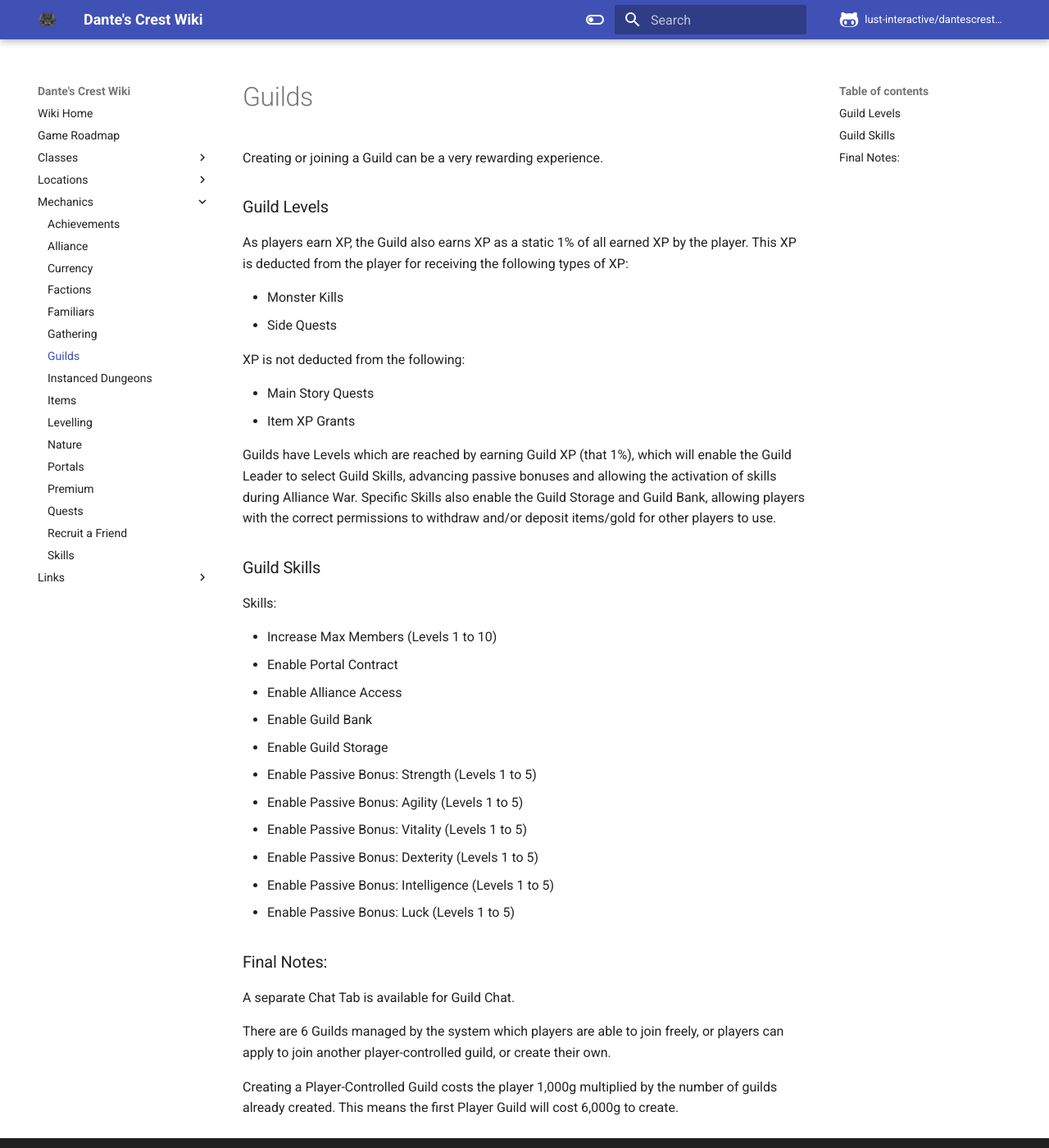
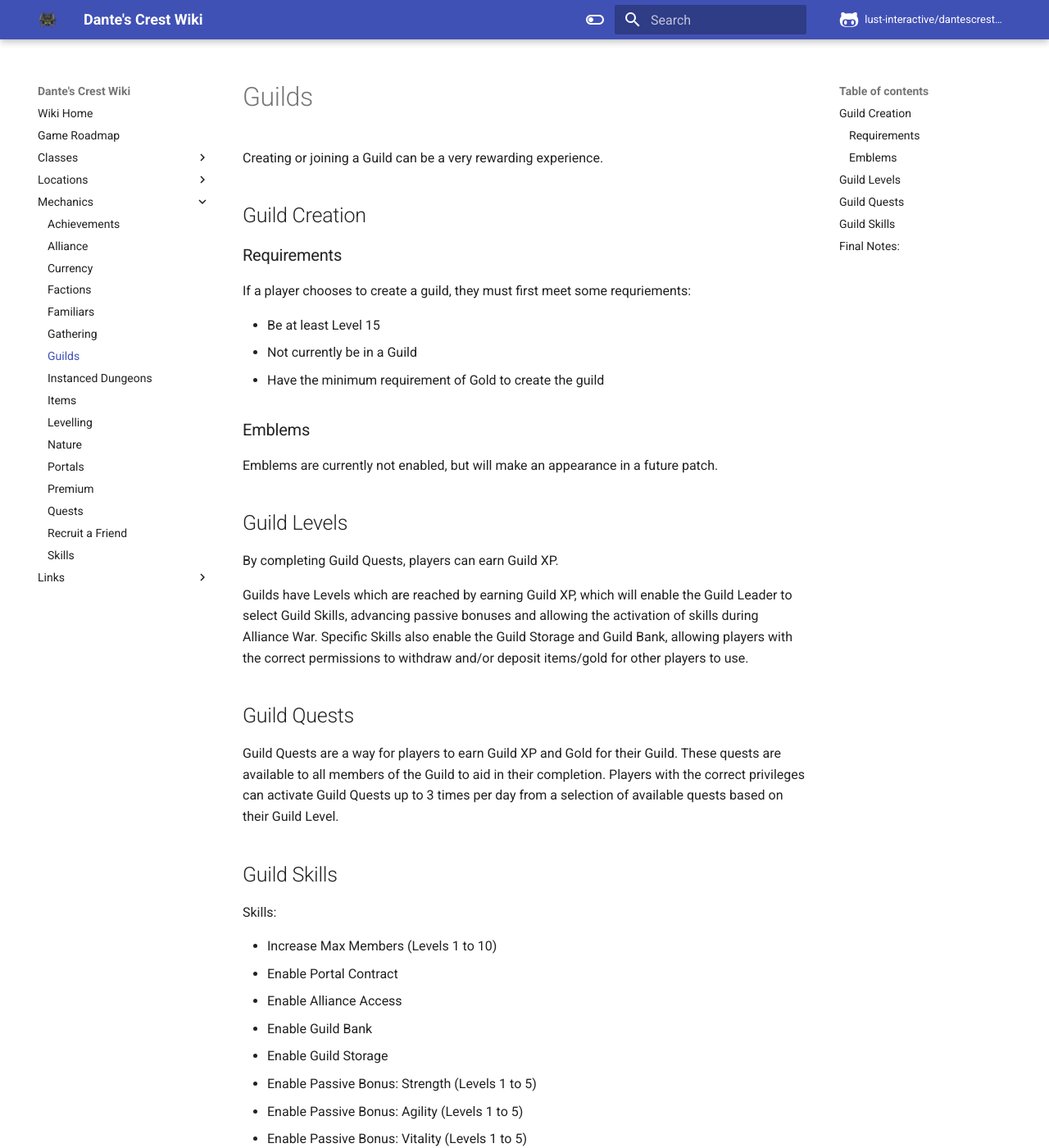
Before and after one commit to Lust-Interactive/EternalDamnationWiki, an MkDocs documentation site: the page built from data/mechanics/guilds.md, in a window 1280 px wide and 1400 px high. Shown: the whole window at 82% size. Built offline with MkDocs 1.6.1 and Material for MkDocs 9.7.7, drawn with Linux system fonts in a browser that asks for light colours; comment, search, counter and statistics services are not loaded.

Commit message:
Expanded information on Guild Levels and Quests

```diff
--- a/data/mechanics/guilds.md
+++ b/data/mechanics/guilds.md
@@ -1,19 +1,29 @@
 Creating or joining a Guild can be a very rewarding experience.
 
-### Guild Levels
-As players earn XP, the Guild also earns XP as a static 1% of all earned XP by the player. This XP is deducted from the player for receiving the following types of XP:
+## Guild Creation
 
-- Monster Kills
-- Side Quests
+### Requirements
+If a player chooses to create a guild, they must first meet some requriements:
 
-XP is not deducted from the following:
+- Be at least Level 15
+- Not currently be in a Guild
+- Have the minimum requirement of Gold to create the guild
 
-- Main Story Quests
-- Item XP Grants
+### Emblems
+Emblems are currently not enabled, but will make an appearance in a future patch.
 
-Guilds have Levels which are reached by earning Guild XP (that 1%), which will enable the Guild Leader to select Guild Skills, advancing passive bonuses and allowing the activation of skills during Alliance War. Specific Skills also enable the Guild Storage and Guild Bank, allowing players with the correct permissions to withdraw and/or deposit items/gold for other players to use.
 
-### Guild Skills
+## Guild Levels
+By completing Guild Quests, players can earn Guild XP.
+
+Guilds have Levels which are reached by earning Guild XP, which will enable the Guild Leader to select Guild Skills, advancing passive bonuses and allowing the activation of skills during Alliance War. Specific Skills also enable the Guild Storage and Guild Bank, allowing players with the correct permissions to withdraw and/or deposit items/gold for other players to use.
+
+
+## Guild Quests
+Guild Quests are a way for players to earn Guild XP and Gold for their Guild. These quests are available to all members of the Guild to aid in their completion. Players with the correct privileges can activate Guild Quests up to 3 times per day from a selection of available quests based on their Guild Level.
+
+
+## Guild Skills
 Skills:
 
 - Increase Max Members (Levels 1 to 10)
@@ -29,7 +39,7 @@ Skills:
 - Enable Passive Bonus: Luck (Levels 1 to 5)
 
 
-### Final Notes:
+## Final Notes:
 A separate Chat Tab is available for Guild Chat.
 
 There are 6 Guilds managed by the system which players are able to join freely, or players can apply to join another player-controlled guild, or create their own.
```
Also changed, not shown: data/mechanics/alliance.md (+2 -1 lines).
